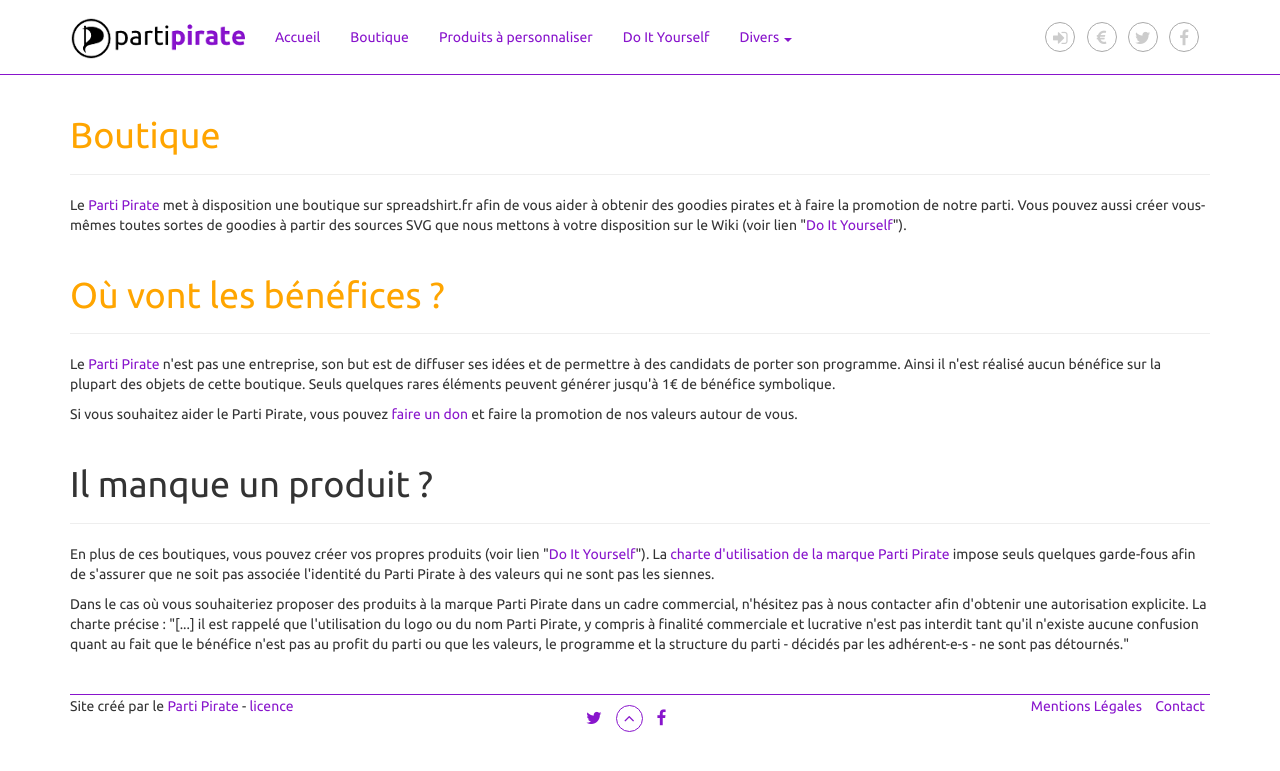
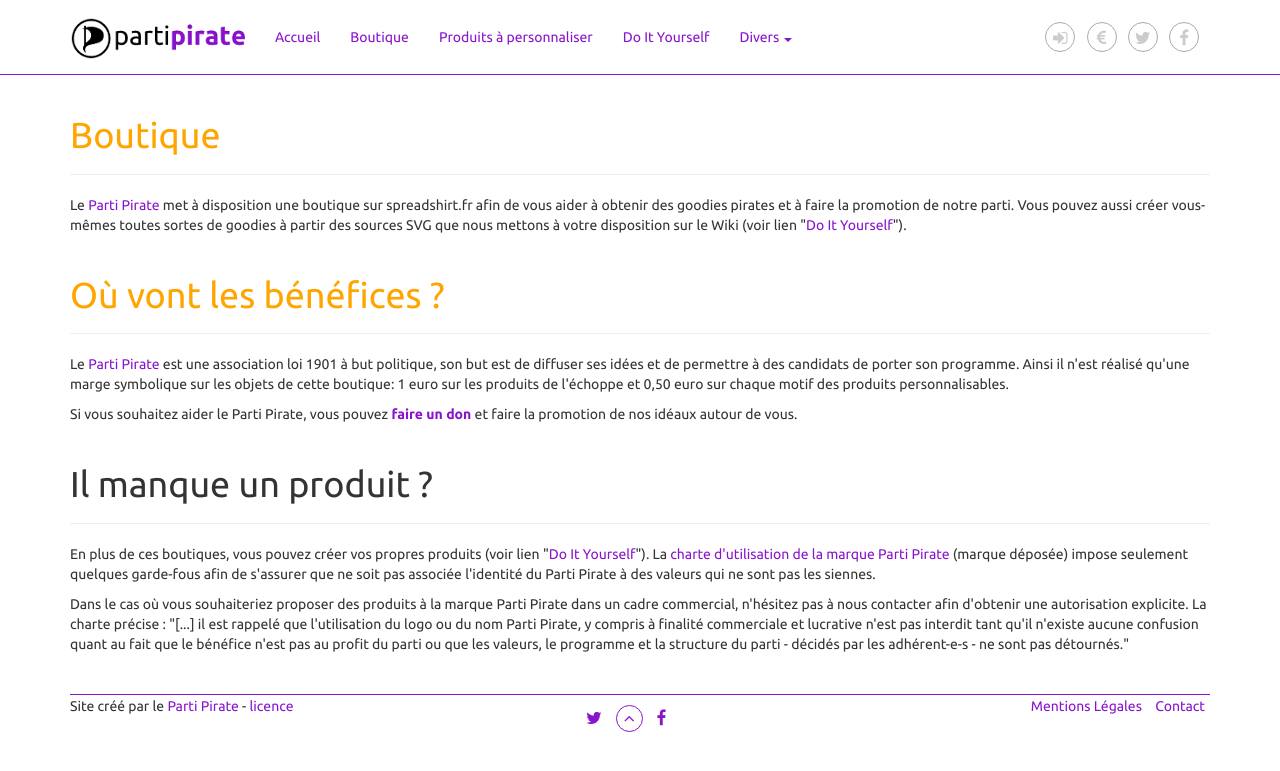
Before and after one commit to PartiPirate/Boutique, a Jekyll site: the page built from index.html, in a window 1280 px wide. Shown: the top 771 px of the page. Built offline with Jekyll 4.4.1, drawn with Linux system fonts in a browser that asks for light colours; some web fonts are replaced.

Commit message:
Update index.html

```diff
--- a/index.html
+++ b/index.html
@@ -16,11 +16,11 @@
 <div class="page-header">
   <h1><font color="#FFA500">Où vont les bénéfices ?</font></h1>
 </div>
-<p>Le <a href="https://www.partipirate.fr">Parti Pirate</a> n'est pas une entreprise, son but est de diffuser ses idées et de permettre à des candidats de porter son programme. Ainsi il n'est réalisé aucun bénéfice sur la plupart des objets de cette boutique. Seuls quelques rares éléments peuvent générer jusqu'à 1€ de bénéfice symbolique.</p>
-<p>Si vous souhaitez aider le Parti Pirate, vous pouvez <a href="https://don.partipirate.org/">faire un don</a> et faire la promotion de nos valeurs autour de vous.</p>
+<p>Le <a href="https://www.partipirate.fr">Parti Pirate</a> est une association loi 1901 à but politique, son but est de diffuser ses idées et de permettre à des candidats de porter son programme. Ainsi il n'est réalisé qu'une marge symbolique sur les objets de cette boutique: 1 euro sur les produits de l'échoppe et 0,50 euro sur chaque motif des produits personnalisables.</p>
+<p>Si vous souhaitez aider le Parti Pirate, vous pouvez <b><a href="https://don.partipirate.org/">faire un don</a></b> et faire la promotion de nos idéaux autour de vous.</p>
 
 <div class="page-header">
   <h1><font color="#FFA500"></font>Il manque un produit ?</font></h1>
 </div>
-<p>En plus de ces boutiques, vous pouvez créer vos propres produits (voir lien "<a href="diy.html">Do It Yourself</a>"). La <a href="https://wiki.partipirate.org/RI#Annexe_2_-_Charte_d.27utilisation_de_la_marque_Parti_Pirate">charte d'utilisation de la marque Parti Pirate</a> impose seuls quelques garde-fous afin de s'assurer que ne soit pas associée l'identité du Parti Pirate à des valeurs qui ne sont pas les siennes.</p>
+<p>En plus de ces boutiques, vous pouvez créer vos propres produits (voir lien "<a href="diy.html">Do It Yourself</a>"). La <a href="https://wiki.partipirate.org/RI#Annexe_2_-_Charte_d.27utilisation_de_la_marque_Parti_Pirate">charte d'utilisation de la marque Parti Pirate</a> (marque déposée) impose seulement quelques garde-fous afin de s'assurer que ne soit pas associée l'identité du Parti Pirate à des valeurs qui ne sont pas les siennes.</p>
 <p>Dans le cas où vous souhaiteriez proposer des produits à la marque Parti Pirate dans un cadre commercial, n'hésitez pas à nous contacter afin d'obtenir une autorisation explicite. La charte précise : "[...] il est rappelé que l'utilisation du logo ou du nom Parti Pirate, y compris à finalité commerciale et lucrative n'est pas interdit tant qu'il n'existe aucune confusion quant au fait que le bénéfice n'est pas au profit du parti ou que les valeurs, le programme et la structure du parti - décidés par les adhérent-e-s - ne sont pas détournés."</p>
```
